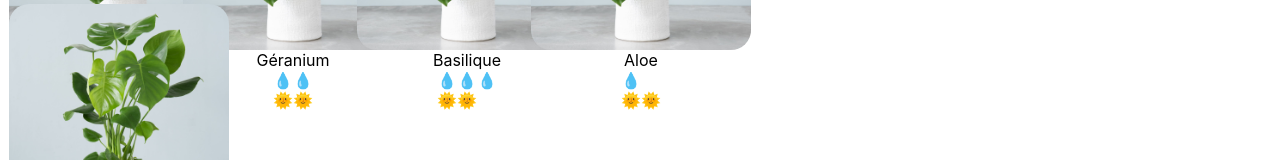
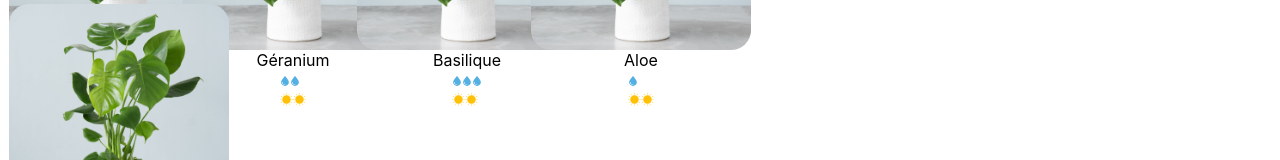
Before and after one commit to GameandDario/maisonJungle_react, a React (Create React App) app: page / in a window 1280 px wide. Shown: the part 729-889 px from the top of the page. Built offline with nearby package versions, Linux system fonts and the light colour scheme.

Commit message:
fix img in CareScale

```diff
--- a/src/components/CareScale.js
+++ b/src/components/CareScale.js
@@ -1,7 +1,15 @@
+import Sun from "../assets/sun.svg";
+import Water from "../assets/water.svg";
+
 function CareScale(props) {
   const { scaleValue, careType } = props;
 
-  const scaleType = careType === "light" ? "🌞" : "💧";
+  const scaleType =
+    careType === "light" ? (
+      <img src={Sun} alt="sun-icon" />
+    ) : (
+      <img src={Water} alt="water-icon" />
+    );
 
   const range = [1, 2, 3];
   return (
```
Also changed, not shown: src/assets/sun.svg (added), src/assets/water.svg (added).
